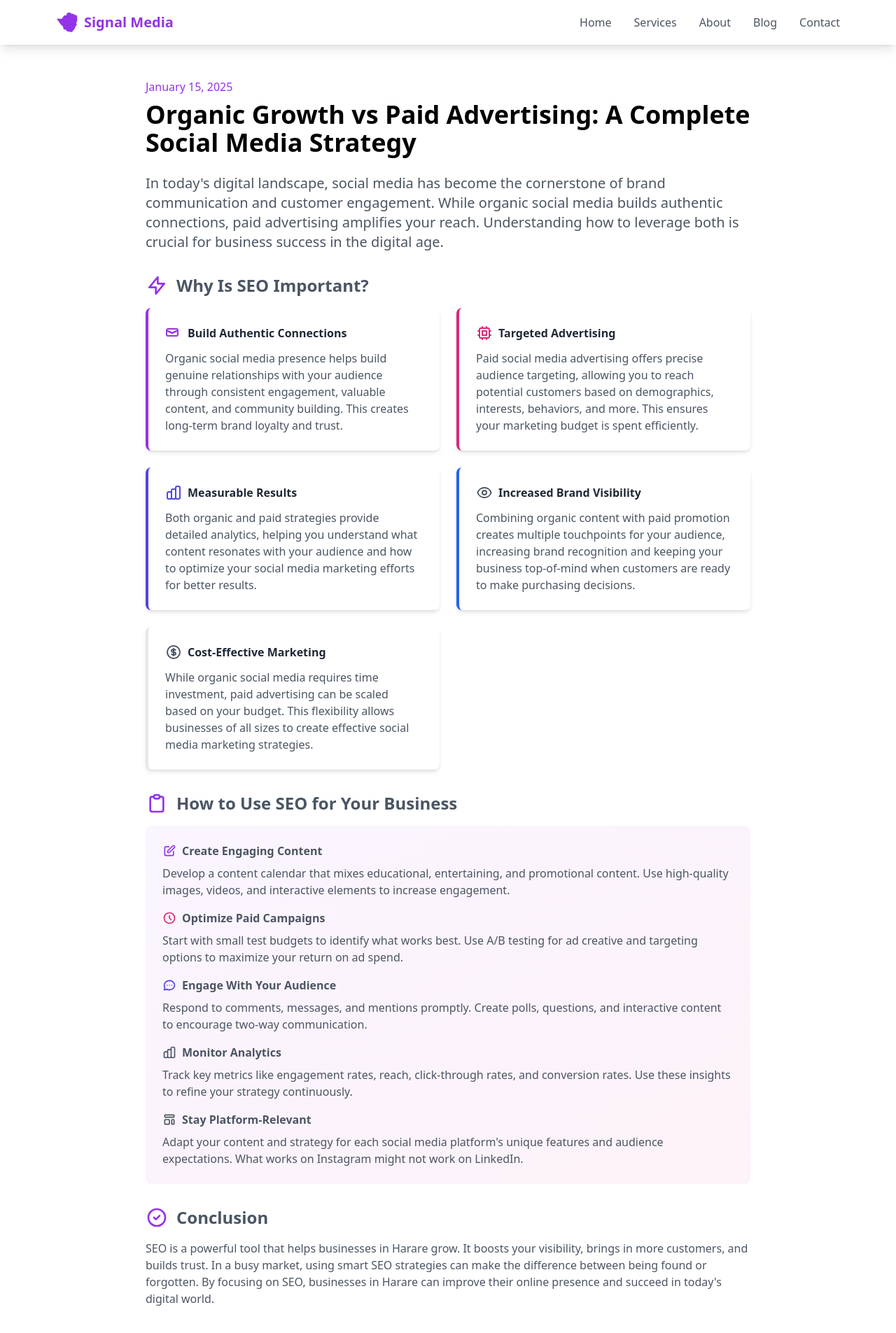
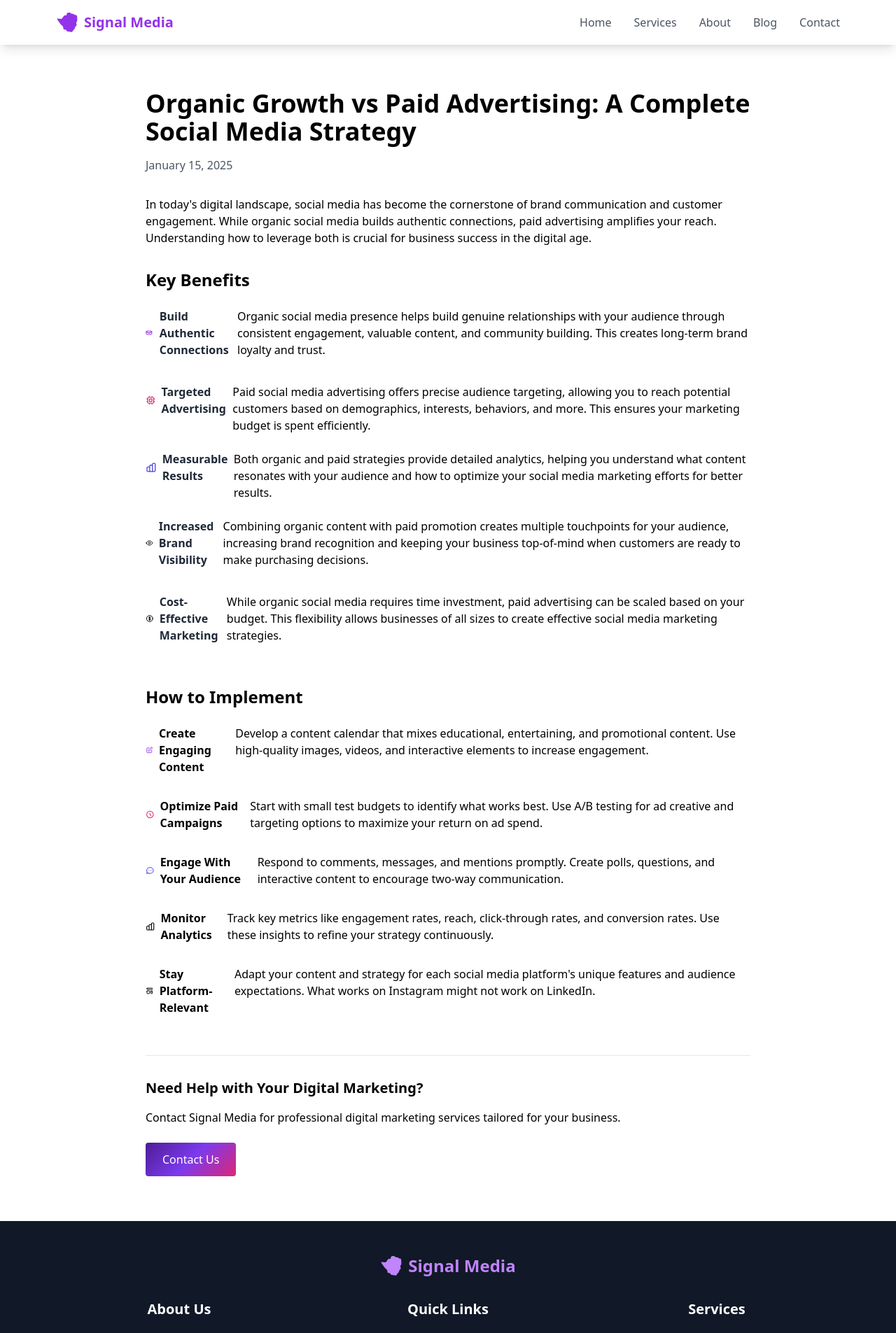
Before and after one commit to alaricjames/signal-media-project, a React (Vite) app: page /blog/social-media-marketing-strategy in a window 1280 px wide. Shown: the top 1905 px of the page at 70% size. Built offline with nearby package versions, Linux system fonts and the light colour scheme.

Commit message:
blog post corrections

```diff
--- a/src/data/blogPosts.js
+++ b/src/data/blogPosts.js
@@ -124,9 +124,9 @@ export const blogPosts = [
       content: {
         intro: "Harare is full of businesses competing for attention. To get noticed in today's digital world, companies need to use Search Engine Optimization (SEO). SEO might sound complicated, but it helps businesses show up when people search online. This makes a huge difference in getting more customers and staying ahead of competitors.",
         introHighlight: {
-            text: "Search Engine Optimization (SEO)",
-            type: "bold"
-          },
+          text: "Search Engine Optimization (SEO)",
+          type: "bold"
+        },
         benefits: [
           {
             title: "More People Find Your Business Online",
--- a/src/pages/BlogPost.jsx
+++ b/src/pages/BlogPost.jsx
@@ -53,39 +53,17 @@ const BlogPost = () => {
   };
 
   return (
-    <div className="max-w-4xl mx-auto px-4 py-12">
-      <div className="mb-8">
-        <span className="text-purple-600">{post.date}</span>
-        <h1 className="text-4xl font-bold mt-2 mb-6">{post.title}</h1>
+    <div className="max-w-4xl mx-auto px-4 py-16">
+      <h1 className="text-4xl font-bold mb-4">{post.title}</h1>
+      <p className="text-gray-600 mb-8">{post.date}</p>
 
-        <div className="max-w-none text-gray-600">
-          <p className="text-xl text-gray-600 mb-8">
-            {safeContent.intro ? (
-              renderTextWithBold(
-                safeContent.intro,
-                "Search Engine Optimization (SEO)"
-              )
-            ) : (
-              'No introduction available'
-            )}
-          </p>
+      <div className="prose lg:prose-xl">
+        <p className="mb-8">{safeContent.intro}</p>
 
-
-          {benefits.length > 0 && (
-            <>
-              <h2 className="text-2xl font-bold mt-8 mb-4 flex items-center">
-                <svg className="h-8 w-8 text-purple-600 mr-3" fill="none" stroke="currentColor" viewBox="0 0 24 24">
-                  <path strokeLinecap="round" strokeLinejoin="round" strokeWidth="2" d="M13 10V3L4 14h7v7l9-11h-7z"/>
-                </svg>
-                Why Is SEO Important?
-              </h2>
-
-              <div className="grid md:grid-cols-2 gap-6 mb-8">
+        <h2 className="text-2xl font-bold mb-6">Key Benefits</h2>
+        <div className="grid gap-6 mb-12">
           {benefits.map((benefit, index) => (
-                  <div
-                    key={index}
-                    className={`p-6 bg-white rounded-lg shadow-md border-l-4 border-${benefit.icon.color}-600`}
-                  >
+            <div key={index} className="flex items-start">
               <div className="flex items-center mb-3">
                 <svg
                   className={`h-6 w-6 text-${benefit.icon.color}-600 mr-2`}
@@ -109,22 +87,11 @@ const BlogPost = () => {
             </div>
           ))}
         </div>
-            </>
-          )}
 
-{howTo.length > 0 && (
-            <>
-              <h2 className="text-2xl font-bold mt-8 mb-4 flex items-center">
-                <svg className="h-8 w-8 text-purple-600 mr-3" fill="none" stroke="currentColor" viewBox="0 0 24 24">
-                  <path strokeLinecap="round" strokeLinejoin="round" strokeWidth="2" d="M9 5H7a2 2 0 00-2 2v12a2 2 0 002 2h10a2 2 0 002-2V7a2 2 0 00-2-2h-2M9 5a2 2 0 002 2h2a2 2 0 002-2M9 5a2 2 0 012-2h2a2 2 0 012 2"/>
-                </svg>
-                How to Use SEO for Your Business
-              </h2>
-
-              <div className="space-y-4 mb-8 bg-gradient-to-br from-purple-50 to-pink-50 p-6 rounded-lg">
-                <ul className="space-y-4">
+        <h2 className="text-2xl font-bold mb-6">How to Implement</h2>
+        <div className="grid gap-6">
           {howTo.map((step, index) => (
-                    <li key={index}>
+            <div key={index} className="flex items-start">
               <div className="flex items-center mb-2">
                 <svg
                   className={`h-5 w-5 text-${step.icon.color}-600 mr-2`}
@@ -145,29 +112,17 @@ const BlogPost = () => {
                 <strong>{step.title}</strong>
               </div>
               <p>{step.description}</p>
-                    </li>
+            </div>
           ))}
-                </ul>
+        </div>
       </div>
 
-              <h2 className="text-2xl font-bold mt-8 mb-4 flex items-center">
-                <svg className="h-8 w-8 text-purple-600 mr-3" fill="none" stroke="currentColor" viewBox="0 0 24 24">
-                  <path strokeLinecap="round" strokeLinejoin="round" strokeWidth="2" d="M9 12l2 2 4-4m6 2a9 9 0 11-18 0 9 9 0 0118 0z"/>
-                </svg>
-                Conclusion
-              </h2>
-              <p className="mb-8">SEO is a powerful tool that helps businesses in Harare grow. It boosts your visibility, brings in more customers, and builds trust. In a busy market, using smart SEO strategies can make the difference between being found or forgotten. By focusing on SEO, businesses in Harare can improve their online presence and succeed in today's digital world.</p>
-            </>
-          )}
-
       <div className="mt-12 pt-8 border-t">
-            <h3 className="text-xl font-bold mb-4">Need Help with Your SEO?</h3>
-            <p className="mb-6">Contact Signal Media for professional SEO services tailored for the Zimbabwean market.</p>
+        <h3 className="text-xl font-bold mb-4">Need Help with Your Digital Marketing?</h3>
+        <p className="mb-6">Contact Signal Media for professional digital marketing services tailored for your business.</p>
         <Link to="/#contact" className="gradient-bg text-white px-6 py-3 rounded hover:opacity-90 inline-block">
           Contact Us
         </Link>
-          </div>
-        </div>
       </div>
     </div>
   );
```
Lines whose indentation alone changed are shown as unchanged.
